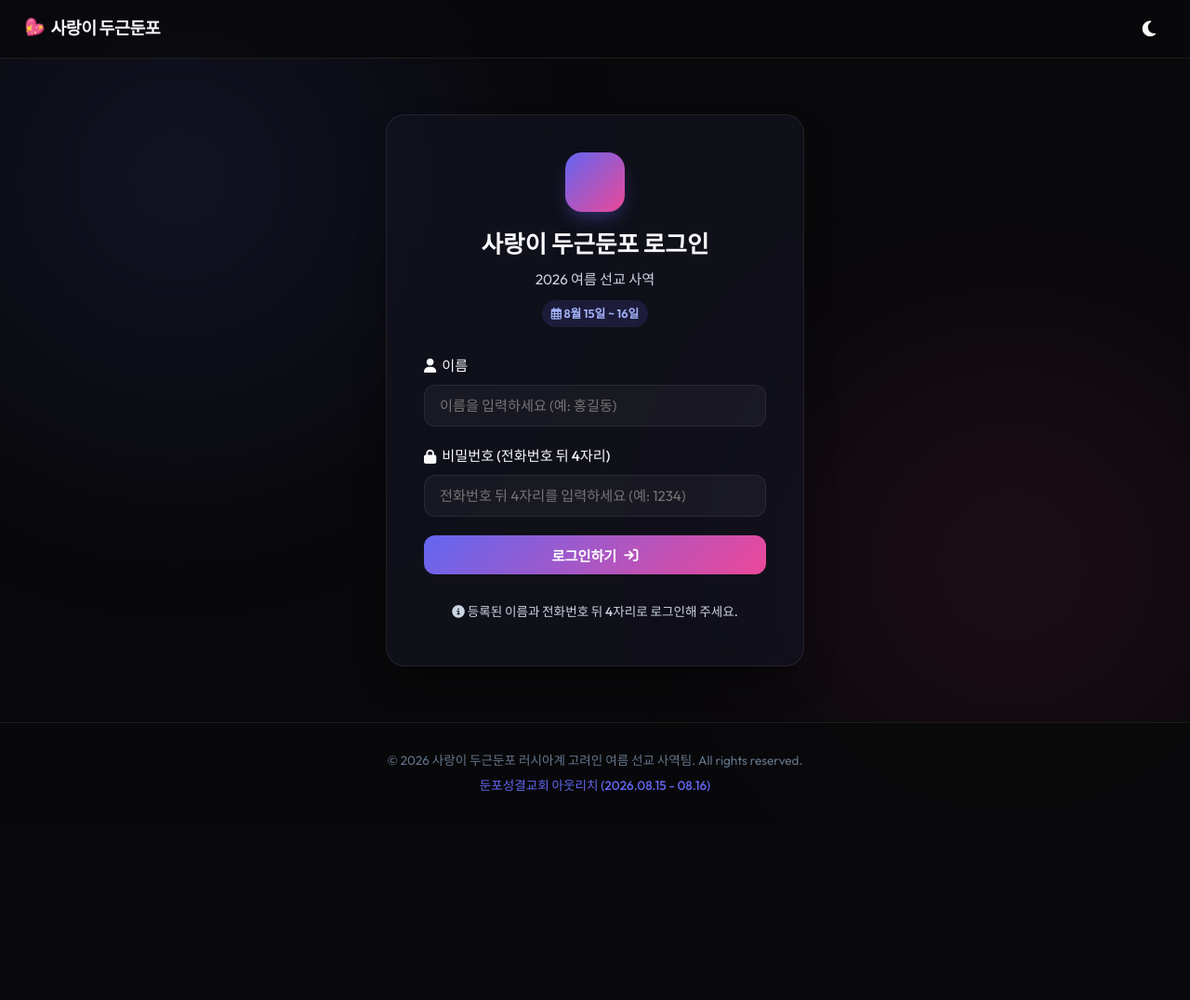
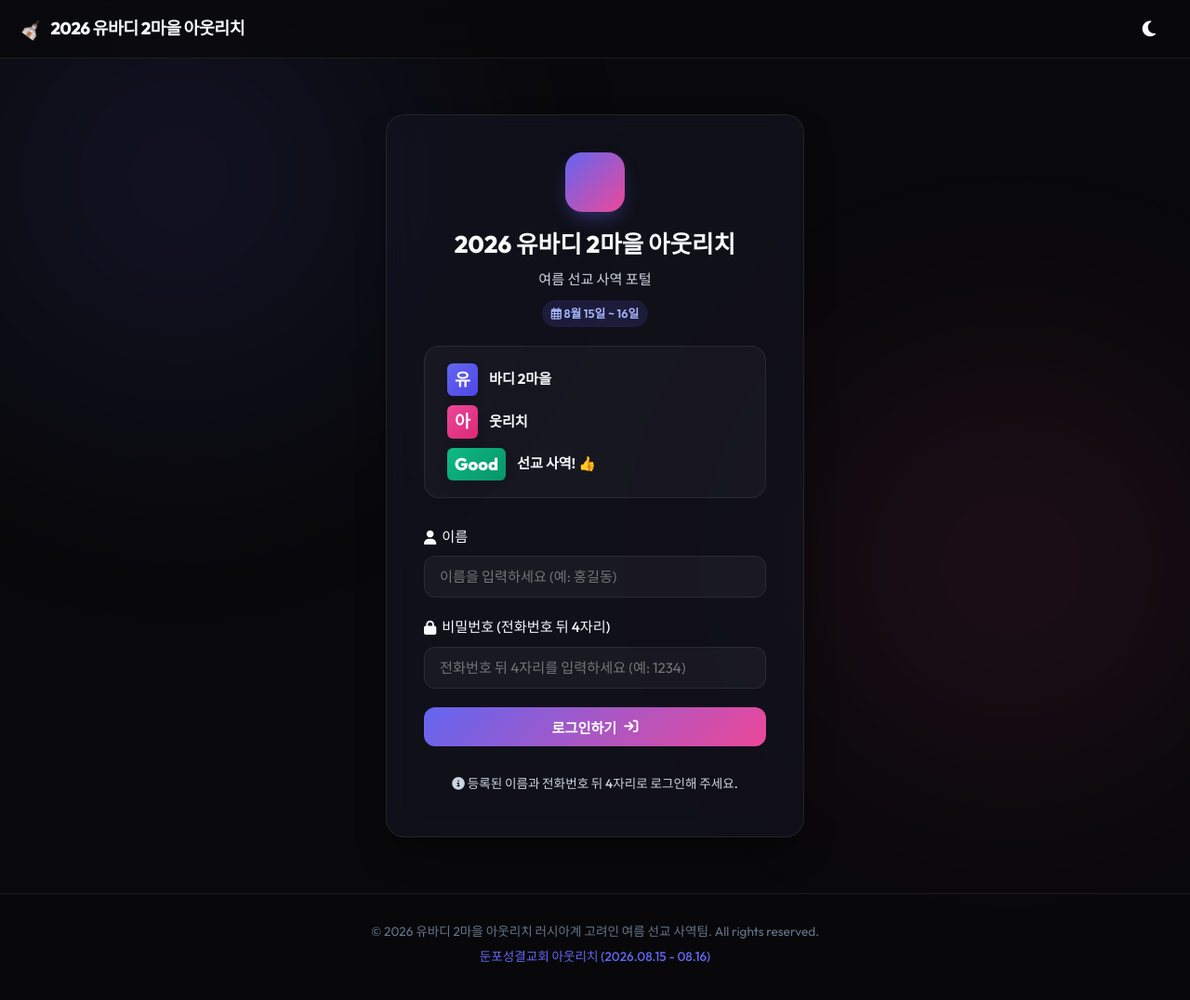
Before and after one commit to crossbow02/2026-summer-ubd, a Flask app: page /login in a window 1280 px wide. Shown: the whole page at 93% size. Before the commit the page ends 852 px from the top, so only its background shows below. Run offline with Flask 3, Linux system fonts and the light colour scheme.

Commit message:
Rename branding to 2026 유바디 2마을 아웃리치 and integrate acrostic slogan banner

```diff
--- a/static/css/style.css
+++ b/static/css/style.css
@@ -415,6 +415,51 @@ input[type="date"]::-webkit-calendar-picker-indicator:hover {
     min-height: 70vh;
     padding: 20px 0;
 }
+
+/* Acrostic Slogan Banner */
+.acrostic-banner {
+    display: flex;
+    flex-direction: column;
+    gap: 10px;
+    background: rgba(255, 255, 255, 0.03);
+    border: 1px solid var(--border-color);
+    padding: 18px 24px;
+    border-radius: 16px;
+    margin: 20px 0;
+    text-align: left;
+    box-shadow: inset 0 0 12px rgba(255, 255, 255, 0.02);
+}
+.acrostic-row {
+    display: flex;
+    align-items: center;
+    gap: 12px;
+}
+.acrostic-letter {
+    font-size: 1.15rem;
+    font-weight: 900;
+    padding: 3px 8px;
+    border-radius: 6px;
+    color: #fff;
+    min-width: 32px;
+    text-align: center;
+    box-shadow: 0 4px 10px rgba(0, 0, 0, 0.15);
+}
+.acrostic-letter.color-u {
+    background: linear-gradient(135deg, #6366f1, #4f46e5); /* Indigo */
+}
+.acrostic-letter.color-a {
+    background: linear-gradient(135deg, #ec4899, #db2777); /* Pink */
+}
+.acrostic-letter.color-g {
+    background: linear-gradient(135deg, #10b981, #059669); /* Emerald */
+    min-width: 55px;
+}
+.acrostic-text {
+    font-size: 0.95rem;
+    font-weight: 700;
+    color: var(--text-primary);
+}
+
 .login-card {
     width: 100%;
     max-width: 450px;
--- a/templates/base.html
+++ b/templates/base.html
@@ -3,7 +3,7 @@
 <head>
     <meta charset="UTF-8">
     <meta name="viewport" content="width=device-width, initial-scale=1.0">
-    <title>{% block title %}사랑이 두근둔포 소통방{% endblock %}</title>
+    <title>{% block title %}2026 유바디 2마을 아웃리치 소통방{% endblock %}</title>
     <!-- Google Fonts: Outfit & Noto Sans KR -->
     <link rel="preconnect" href="https://fonts.googleapis.com">
     <link rel="preconnect" href="https://fonts.gstatic.com" crossorigin>
@@ -32,7 +32,7 @@
         <!-- Top Row: Logo & Profile Actions -->
         <div class="nav-top-row">
             <a href="{{ url_for('dashboard') }}" class="nav-logo">
-                <span class="emoji-spin">💖</span> <span>사랑이 두근둔포</span>
+                <span class="emoji-spin">⛪</span> <span>2026 유바디 2마을 아웃리치</span>
             </a>
 
             <div class="nav-right-actions">
@@ -107,7 +107,7 @@
 
     <footer class="footer">
         <div class="footer-container">
-            <p>&copy; 2026 사랑이 두근둔포 러시아계 고려인 여름 선교 사역팀. All rights reserved.</p>
+            <p>&copy; 2026 유바디 2마을 아웃리치 러시아계 고려인 여름 선교 사역팀. All rights reserved.</p>
             <p class="church-info">둔포성결교회 아웃리치 (2026.08.15 - 08.16)</p>
         </div>
     </footer>
--- a/templates/family_edit.html
+++ b/templates/family_edit.html
@@ -1,6 +1,6 @@
 {% extends 'base.html' %}
 
-{% block title %}우리 가족 소개 등록 | 사랑이 두근둔포{% endblock %}
+{% block title %}우리 가족 소개 등록 | 2026 유바디 2마을 아웃리치{% endblock %}
 
 {% block content %}
 <div class="edit-profile-container">
--- a/templates/gallery.html
+++ b/templates/gallery.html
@@ -1,6 +1,6 @@
 {% extends 'base.html' %}
 
-{% block title %}가족 갤러리 | 사랑이 두근둔포{% endblock %}
+{% block title %}가족 갤러리 | 2026 유바디 2마을 아웃리치{% endblock %}
 
 {% block content %}
 <div class="gallery-container">
--- a/templates/intro.html
+++ b/templates/intro.html
@@ -1,6 +1,6 @@
 {% extends 'base.html' %}
 
-{% block title %}사역 소개 | 사랑이 두근둔포{% endblock %}
+{% block title %}사역 소개 | 2026 유바디 2마을 아웃리치{% endblock %}
 
 {% block content %}
 <div class="presentation-container">
--- a/templates/login.html
+++ b/templates/login.html
@@ -1,6 +1,6 @@
 {% extends 'base.html' %}
 
-{% block title %}로그인 | 사랑이 두근둔포{% endblock %}
+{% block title %}로그인 | 2026 유바디 2마을 아웃리치{% endblock %}
 
 {% block content %}
 <div class="login-wrapper">
@@ -9,9 +9,25 @@
             <div class="login-logo">
                 <i class="fa-solid fa-cross-sun"></i>
             </div>
-            <h1>사랑이 두근둔포 로그인</h1>
-            <p>2026 여름 선교 사역</p>
+            <h1>2026 유바디 2마을 아웃리치</h1>
+            <p>여름 선교 사역 포털</p>
             <span class="mission-dates"><i class="fa-regular fa-calendar-days"></i> 8월 15일 ~ 16일</span>
+
+            <!-- 삼행시 슬로건 배너 -->
+            <div class="acrostic-banner">
+                <div class="acrostic-row">
+                    <span class="acrostic-letter color-u">유</span>
+                    <span class="acrostic-text">바디 2마을</span>
+                </div>
+                <div class="acrostic-row">
+                    <span class="acrostic-letter color-a">아</span>
+                    <span class="acrostic-text">웃리치</span>
+                </div>
+                <div class="acrostic-row">
+                    <span class="acrostic-letter color-g">Good</span>
+                    <span class="acrostic-text">선교 사역! 👍</span>
+                </div>
+            </div>
         </div>
 
         {% if error %}
--- a/templates/shared_schedule.html
+++ b/templates/shared_schedule.html
@@ -1,6 +1,6 @@
 {% extends 'base.html' %}
 
-{% block title %}사역 준비 일정 | 사랑이 두근둔포{% endblock %}
+{% block title %}사역 준비 일정 | 2026 유바디 2마을 아웃리치{% endblock %}
 
 {% block head %}
 <!-- FullCalendar CDN -->
--- a/templates/target_children.html
+++ b/templates/target_children.html
@@ -1,6 +1,6 @@
 {% extends 'base.html' %}
 
-{% block title %}우리가 만날 아이들 | 사랑이 두근둔포{% endblock %}
+{% block title %}우리가 만날 아이들 | 2026 유바디 2마을 아웃리치{% endblock %}
 
 {% block content %}
 <div class="kids-page-container">
--- a/templates/team_boards.html
+++ b/templates/team_boards.html
@@ -1,6 +1,6 @@
 {% extends 'base.html' %}
 
-{% block title %}팀별 소통방 | 사랑이 두근둔포{% endblock %}
+{% block title %}팀별 소통방 | 2026 유바디 2마을 아웃리치{% endblock %}
 
 {% block content %}
 <div class="kids-page-container">
```
Also changed, not shown: templates/families.html (+18 -2 lines).
